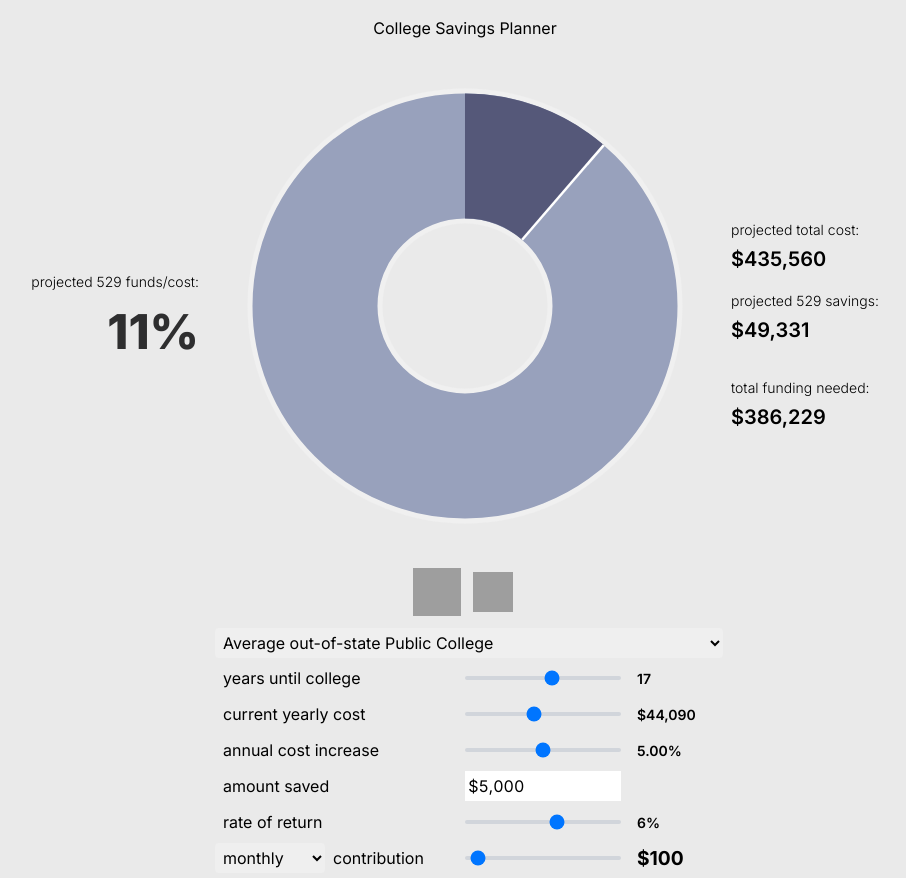
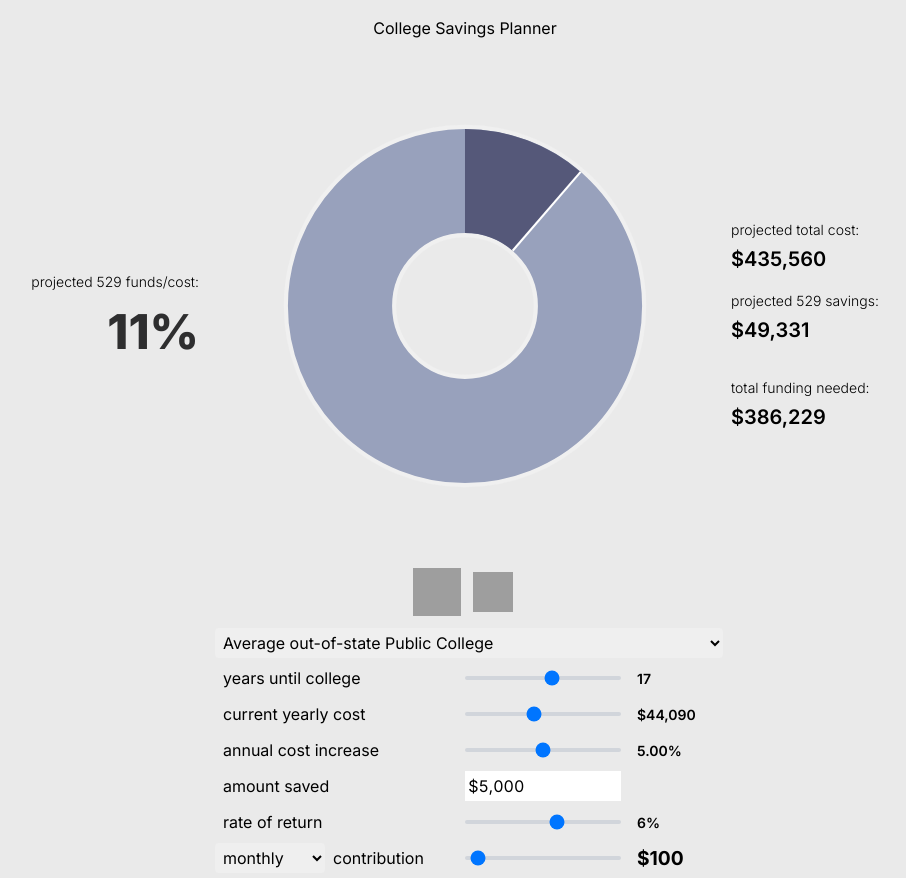
Before and after one commit to aokorodu/CollegeSavingsPlanner, a website built with Vite: page index.html in a window 1280 px wide. Shown: the whole page, without its empty margins (175-1081 px from the left). Built offline with nearby package versions, Linux system fonts and the light colour scheme; grey boxes are pictures that could not be loaded.

Commit message:
resize svg

```diff
--- a/index.html
+++ b/index.html
@@ -22,7 +22,7 @@
         </div>
       </div>
       <div class="svgHolder">
-        <svg id="svg" width="500" height="500" viewBox="0 0 1000 1000">
+        <svg id="svg" width="500" height="500" viewBox="-100 -100 1200 1200">
           <defs>
             <linearGradient id="numberBackgroundGradient" gradientUnits="userSpaceOnUse" x1="0" y1="-80" x2="0" y2="0">
               <stop offset="0%" stop-color="#000" stop-opacity="0%" />
```
